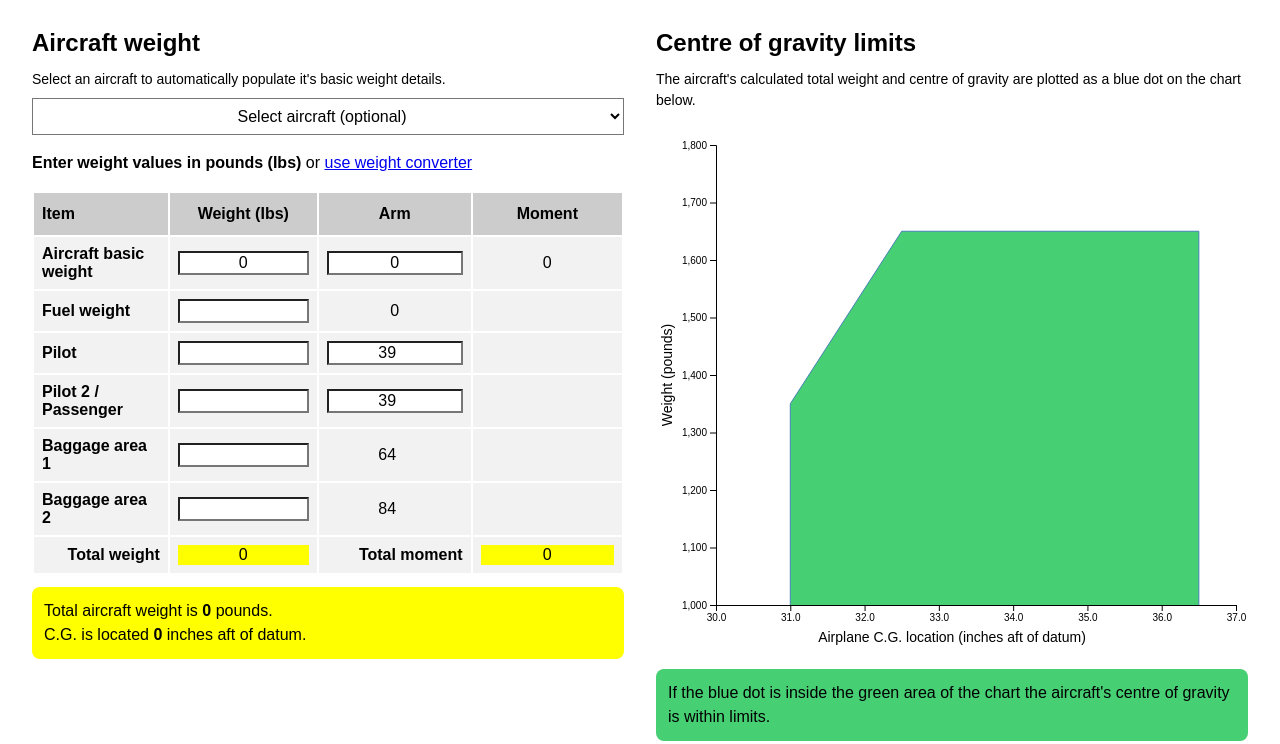
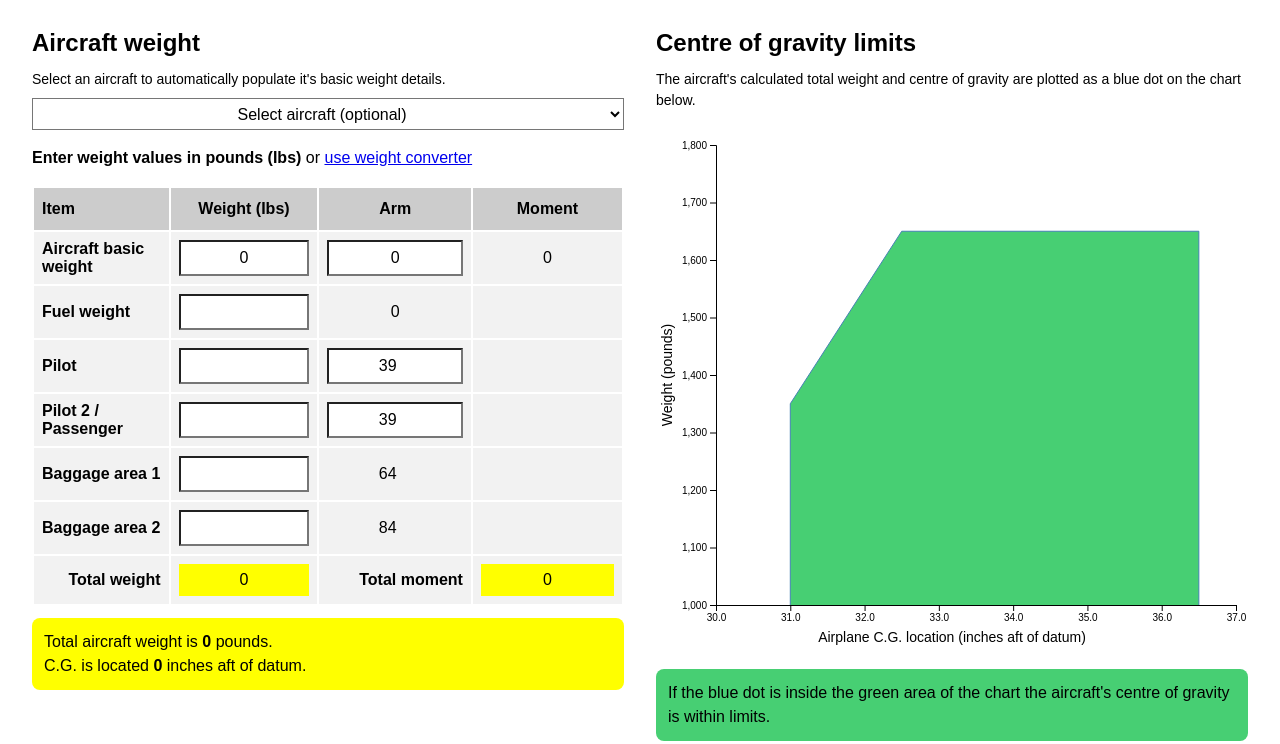
Before and after one commit to davidleghorn/cessna-152-mass-balance, a plain HTML site: page index.html in a window 1280 px wide. Shown: the part 56-800 px from the top of the page. Drawn offline with nearby package versions, Linux system fonts and the light colour scheme.

Commit message:
select safari height fix css added

```diff
--- a/index.html
+++ b/index.html
@@ -57,15 +57,10 @@ p {
 
 select,
 input {
-    /* iphone 5
-    padding: 8px 0;
-    font-size: 13px;
-    */
-
-    /* iphone 6 */
+    padding: 0;
     font-size: 16px;
-
-    line-height: 1;
+    line-height: 32px;
+    vertical-align: middle;
     width: 100%;
     box-sizing: border-box;
     background-color: #fff;
@@ -73,7 +68,9 @@ input {
 }
 
 select {
-    padding: 8px;
+    padding: 0 8px;
+    height: 32px;
+    -webkit-appearance: menulist-button;
 }
 
 input[disabled] {
@@ -278,17 +275,17 @@ button:hover {
                             <input type="text" id="basic-arm" value="" data-prefix="basic" />
                         </td>
                         <td>
-                            <input type="text" id="basic-moment" readonly disabled value="" data-prefix="basic" />
+                            <input type="text" id="basic-moment" disabled value="" data-prefix="basic" />
                         </td>
                     </tr>
                     <tr>
                         <td>Fuel weight</td>
                         <td><input type="text" id="fuel-weight" value="" data-prefix="fuel" /></td>
                         <td>
-                            <input type="text" id="fuel-arm" readonly disabled value="" data-prefix="fuel" />
+                            <input type="text" id="fuel-arm" disabled value="" data-prefix="fuel" />
                         </td>
                         <td>
-                            <input type="text" id="fuel-moment" readonly disabled value="" data-prefix="fuel" />
+                            <input type="text" id="fuel-moment" disabled value="" data-prefix="fuel" />
                         </td>
                     </tr>
                     <tr>
@@ -298,7 +295,7 @@ button:hover {
                             <input type="number" id="seat1-arm" min="33" max="41" value="39" data-prefix="seat1" />
                         </td>
                         <td>
-                            <input type="text" id="seat1-moment" readonly disabled value="" data-prefix="seat1" />
+                            <input type="text" id="seat1-moment" disabled value="" data-prefix="seat1" />
                         </td>
                     </tr>
                     <tr>
@@ -308,37 +305,37 @@ button:hover {
                             <input type="number" id="seat2-arm" min="33" max="41" value="39" data-prefix="seat2" />
                         </td>
                         <td>
-                            <input type="text" id="seat2-moment" readonly disabled value="" data-prefix="seat2" />
+                            <input type="text" id="seat2-moment" disabled value="" data-prefix="seat2" />
                         </td>
                     </tr>
                     <tr>
                         <td>Baggage area 1</td>
                         <td><input type="number" id="baggage-area1-weight" value="" data-prefix="baggage-area1" /></td>
                         <td>
-                            <input type="number" id="baggage-area1-arm" readonly disabled value="64" data-prefix="baggage-area1" />
+                            <input type="number" id="baggage-area1-arm" disabled value="64" data-prefix="baggage-area1" />
                         </td>
                         <td>
-                            <input type="text" id="baggage-area1-moment" readonly disabled value="" data-prefix="baggage-area1" />
+                            <input type="text" id="baggage-area1-moment" disabled value="" data-prefix="baggage-area1" />
                         </td>
                     </tr>
                     <tr>
                         <td>Baggage area 2</td>
                         <td><input type="number" id="baggage-area2-weight" value="" data-prefix="baggage-area2" /></td>
                         <td>
-                            <input type="number" id="baggage-area2-arm" readonly disabled value="84" data-prefix="baggage-area2" />
+                            <input type="number" id="baggage-area2-arm" disabled value="84" data-prefix="baggage-area2" />
                         </td>
                         <td>
-                            <input type="text" id="baggage-area2-moment" readonly disabled value="" data-prefix="baggage-area2" />
+                            <input type="text" id="baggage-area2-moment" disabled value="" data-prefix="baggage-area2" />
                         </td>
                     </tr>
                     <tr>
                         <td style="text-align: right">Total weight</td>
-                        <td><input type="text" id="total-weight" readonly disabled value="" style="background-color: yellow" /></td>
+                        <td><input type="text" id="total-weight" disabled value="" style="background-color: yellow" /></td>
                         <td style="text-align: right">
                             <strong>Total moment</strong>
                         </td>
                         <td>
-                            <input type="text" id="total-moment" readonly disabled  value="" style="background-color: yellow" />
+                            <input type="text" id="total-moment" disabled  value="" style="background-color: yellow" />
                         </td>
                     </tr>
                 </tbody>
@@ -504,15 +501,6 @@ button:hover {
         document.getElementById("total-moment-text").innerText = state["cg"].toString().substring(0,5);
     }
 
-    // register onchange event handler on all inputs
-    // as will only fire on non readonly disabled inputs change
-    // using the custom data-prefix attribute the script can identify which weight table
-    // item/row changed and re-calculate it's moment,
-    // then calculate weight/moment totals and finally call drawChart()
-
-    //////////////////////////////////////////////
-    // Data //////////////////////////////////////
-    //////////////////////////////////////////////
     // CG envelope area data
     var data = [
         {cg: 31.0, weight: 1000},
@@ -521,7 +509,6 @@ button:hover {
         {cg: 36.5, weight: 1650},
         {cg: 36.5, weight: 1000}
     ];
-
 
     //////////////////////////////////////////////
     // Chart Config /////////////////////////////
```
